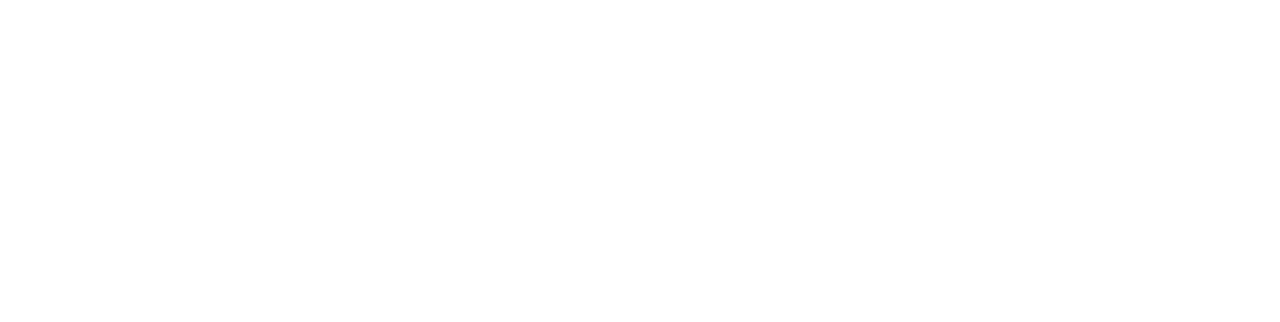
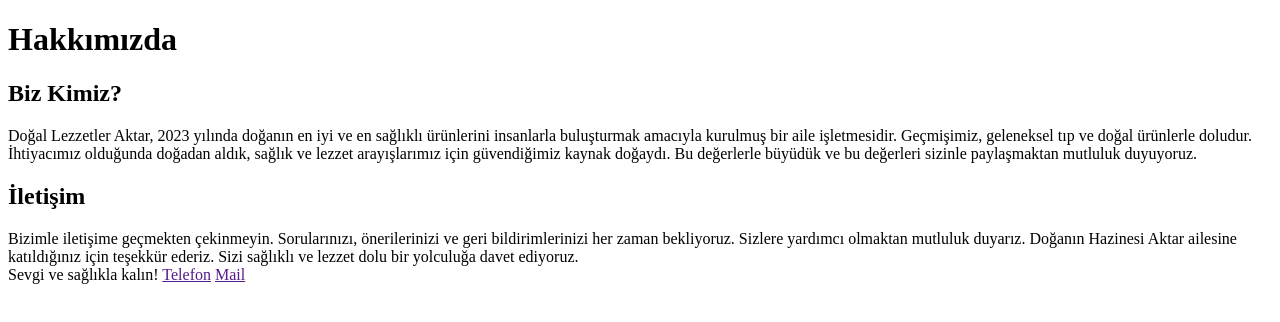
Before and after one commit to Emreogz/CSS-odev1, a plain HTML site: page about-us.html in a window 1280 px wide. Drawn offline with Linux system fonts and the light colour scheme.

Commit message:
working about page

```diff
--- a/about-us.html
+++ b/about-us.html
@@ -6,6 +6,18 @@
     <title>Hakkımızda</title>
 </head>
 <body>
-
+    <header>
+        <h1>Hakkımızda</h1>
+    </header>
+    <section>
+        <h2>Biz Kimiz?</h2>
+        <p>Doğal Lezzetler Aktar, 2023 yılında doğanın en iyi ve en sağlıklı ürünlerini insanlarla buluşturmak amacıyla kurulmuş bir aile işletmesidir. Geçmişimiz, geleneksel tıp ve doğal ürünlerle doludur. İhtiyacımız olduğunda doğadan aldık, sağlık ve lezzet arayışlarımız için güvendiğimiz kaynak doğaydı. Bu değerlerle büyüdük ve bu değerleri sizinle paylaşmaktan mutluluk duyuyoruz.</p>
+        <h2>İletişim</h2>
+        <p> Bizimle iletişime geçmekten çekinmeyin. Sorularınızı, önerilerinizi ve geri bildirimlerinizi her     zaman bekliyoruz. Sizlere yardımcı olmaktan mutluluk duyarız. Doğanın Hazinesi Aktar ailesine katıldığınız için teşekkür ederiz. Sizi sağlıklı ve lezzet dolu bir yolculuğa davet ediyoruz. <br>
+        Sevgi ve sağlıkla kalın!
+        <a href="">Telefon</a>
+        <a href="">Mail</a>
+        </p>
+    </section>
 </body>
 </html>
```
